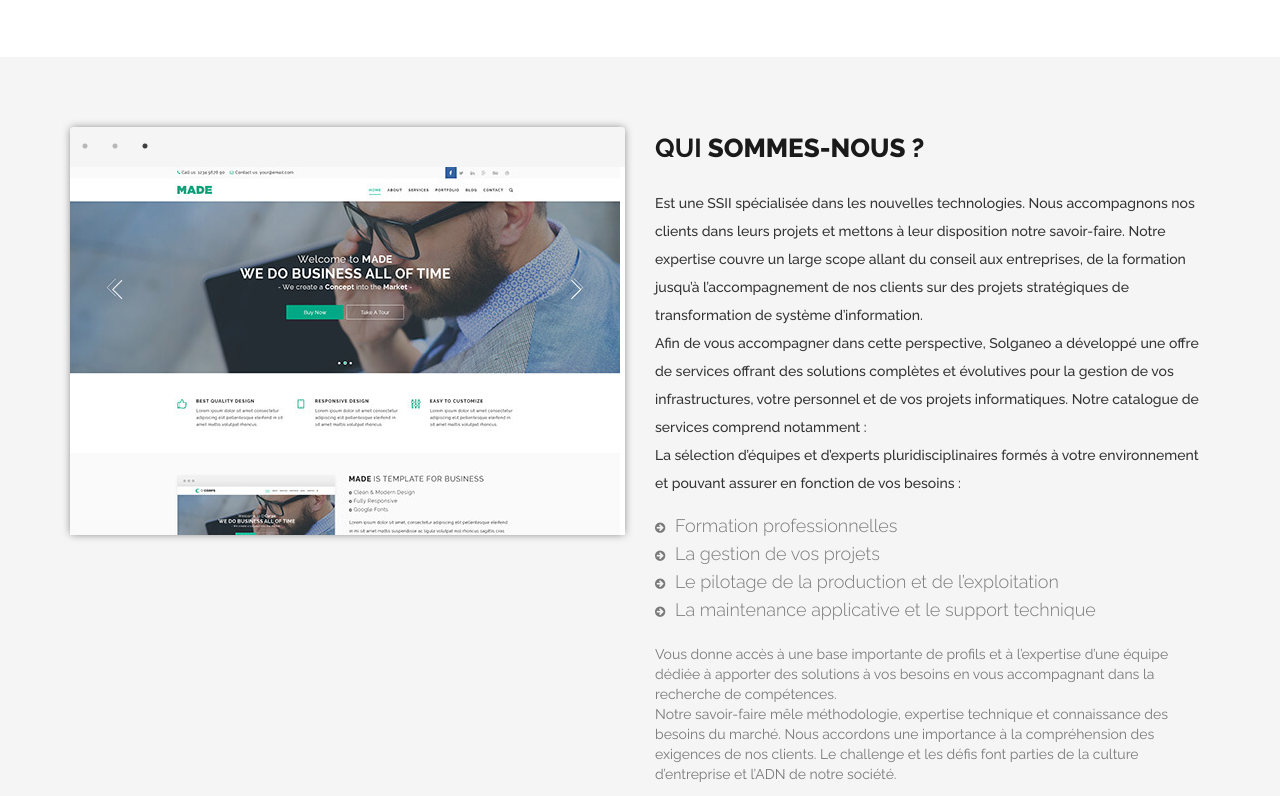
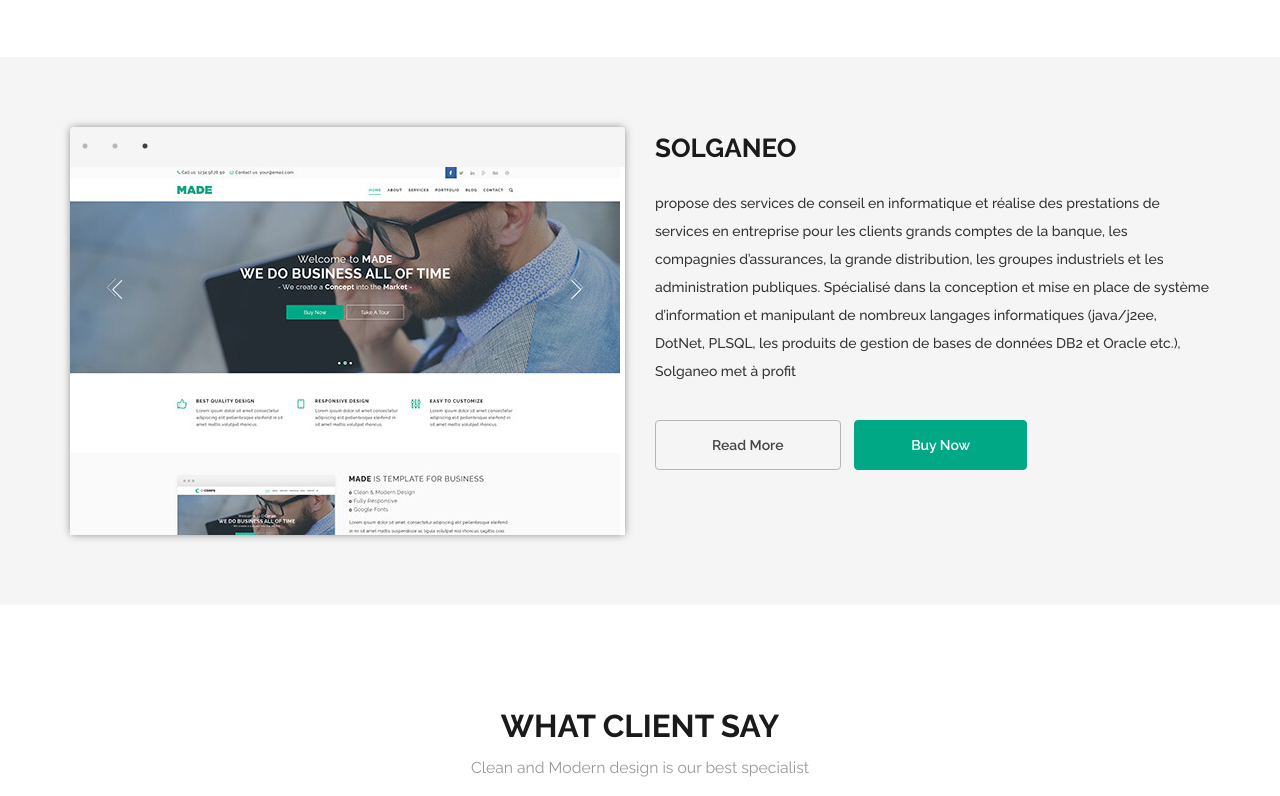
Before and after one commit to solganeo-org/website, a plain HTML site: page index.html in a window 1280 px wide. Shown: the part 1000-1796 px from the top of the page. Drawn offline with nearby package versions, Linux system fonts and the light colour scheme; files whose address does not match are found by name.

Commit message:
no message

```diff
--- a/index.html
+++ b/index.html
@@ -255,25 +255,11 @@
 
                             <div class="col-md-6">
                                 <div class="business_item sm-m-top-50">
-                                    <h2 class="text-uppercase"><strong>Qui</strong> sommes-nous ?</h2>
+                                    <h2 class="text-uppercase"><strong>Solganeo</strong></h2>
 
                                     <p class="m-top-20">
-                                        Est une SSII spécialisée dans les nouvelles technologies. Nous accompagnons nos clients dans leurs projets et mettons à leur disposition notre savoir-faire. Notre expertise couvre un large scope allant du conseil aux entreprises, de la formation jusqu’à l’accompagnement de nos clients sur des projets stratégiques de transformation de système d’information.<br/>
+                                        propose des services de conseil en informatique et réalise des prestations de services en entreprise pour les clients grands comptes de la banque, les compagnies d’assurances, la grande distribution, les groupes industriels et les administration publiques. Spécialisé dans la conception et mise en place de système d’information et manipulant de nombreux langages informatiques (java/j2ee, DotNet, PLSQL, les produits de gestion de bases de données DB2 et Oracle etc.), Solganeo met à profit
 
-                                        Afin de vous accompagner dans cette perspective, Solganeo a développé une offre de services offrant des solutions complètes et évolutives pour la gestion de vos infrastructures, votre personnel et de vos projets informatiques. Notre catalogue de services comprend notamment :<br/>
-
-                                        La sélection d’équipes et d’experts pluridisciplinaires formés à votre environnement et pouvant assurer en fonction de vos besoins :
-                                        <ul>
-                                            <li><i class="fa fa-arrow-circle-right"></i> Formation professionnelles</li>
-                                            <li><i class="fa  fa-arrow-circle-right"></i> La gestion de vos projets</li>
-                                            <li><i class="fa  fa-arrow-circle-right"></i> Le pilotage de la production et de l’exploitation</li>
-                                            <li><i class="fa  fa-arrow-circle-right"></i> La maintenance applicative et le support technique</li>
-
-                                        </ul>
-
-                                        <br/>Vous donne accès à une base importante de profils et à l’expertise d’une équipe dédiée à apporter des solutions à vos besoins en vous accompagnant dans la recherche de compétences.<br/>
-
-                                        Notre savoir-faire mêle méthodologie, expertise technique et connaissance des besoins du marché. Nous accordons une importance à la compréhension des exigences de nos clients. Le challenge et les défis font parties de la culture d’entreprise et l’ADN de notre société.
                                     </p>
 
                                     <div class="business_btn">
```
